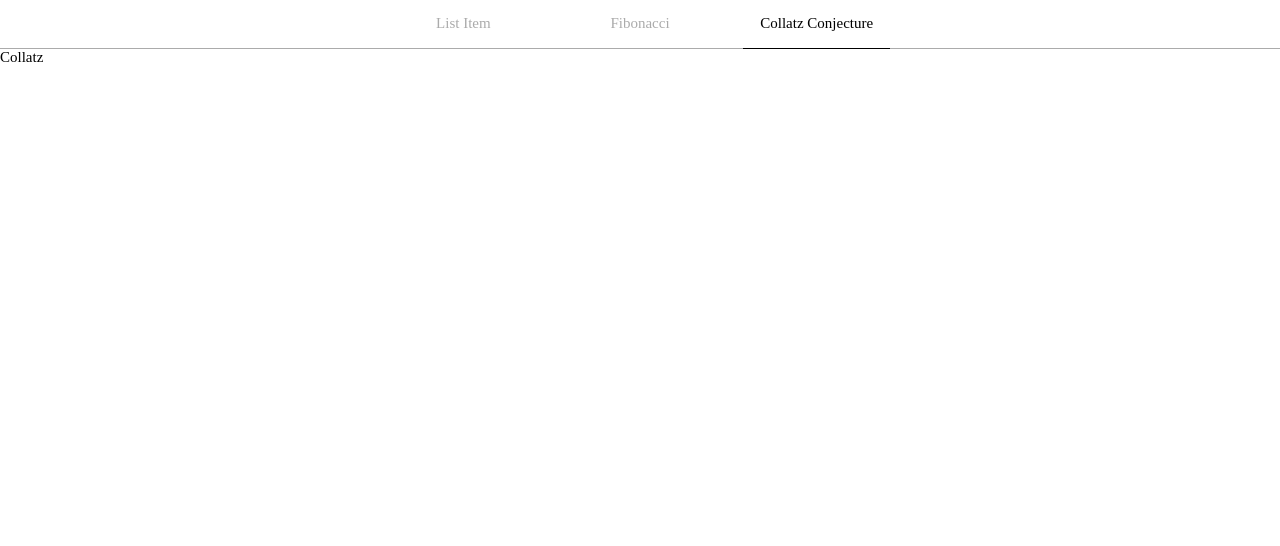
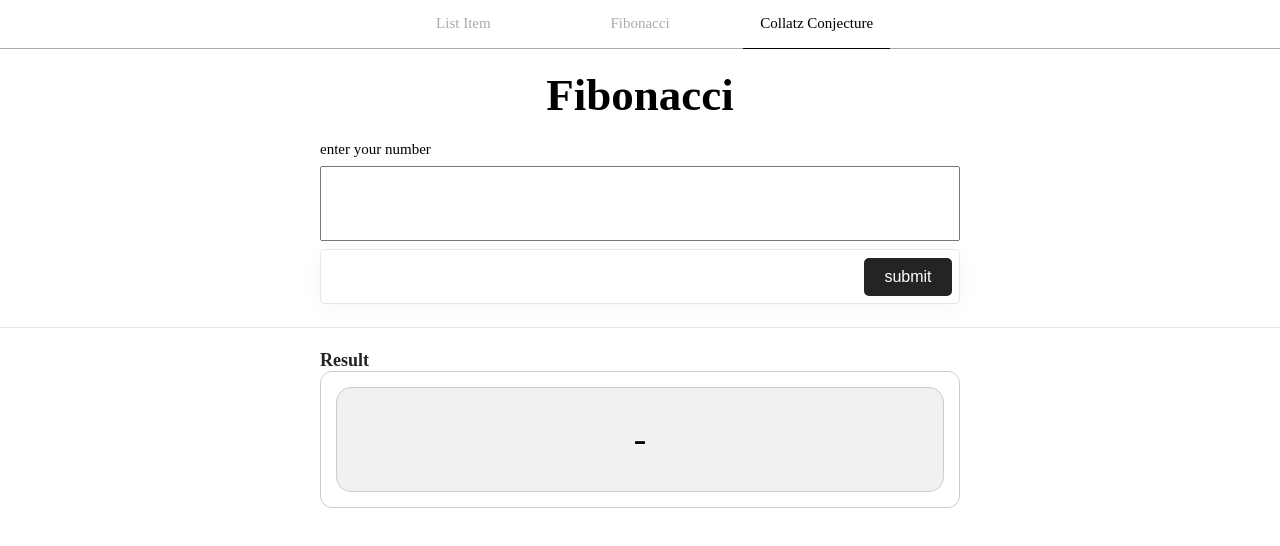
Before and after one commit to Faraz1995/nak-challenge, a React (Vite) app: page /collatz in a window 1280 px wide. Shown: the top 546 px of the page. Built offline with nearby package versions, Linux system fonts and the light colour scheme.

Commit message:
feat: complete ui of algorithm pages

```diff
--- a/src/pages/Collatz.tsx
+++ b/src/pages/Collatz.tsx
@@ -1,7 +1,37 @@
-import React from 'react'
+import React, { useState } from 'react'
+import styles from './algorithm.module.css'
+import LargeInput from '../components/LargeInput'
+import Button from '../components/Button'
+import Card from '../components/Card'
+const Collatz = () => {
+  const [input, setInput] = useState('')
 
-const Collatz = () => {
-  return <div>Collatz</div>
+  const calculateCollatz = () => {
+    console.log('hi')
+  }
+  return (
+    <div className={styles.container}>
+      <p className={styles.title}>Fibonacci</p>
+      <div className={styles.inputContainer}>
+        <LargeInput
+          label='enter your number'
+          value={input}
+          onChange={(e) => setInput(e.target.value)}
+        />
+      </div>
+      <div className={styles.btnContainer}>
+        <Button text='submit' onClick={calculateCollatz} />
+      </div>
+      <div className={styles.divider} />
+
+      <div className={styles.resultContainer}>
+        <p className={styles.resultTitle}>Result</p>
+        <div className={styles.numbersContainer}>
+          <Card />
+        </div>
+      </div>
+    </div>
+  )
 }
 
 export default Collatz
--- a/src/pages/Fibonacci.tsx
+++ b/src/pages/Fibonacci.tsx
@@ -1,7 +1,40 @@
-import React from 'react'
+import React, { useState } from 'react'
+import styles from './algorithm.module.css'
+import LargeInput from '../components/LargeInput'
+import Button from '../components/Button'
+import Card from '../components/Card'
+const Fibonacci = () => {
+  const [input, setInput] = useState('')
 
-const Fibonacci = () => {
-  return <div>Fibonacci</div>
+  const calculateFibonacci = () => {
+    console.log('hi')
+  }
+  return (
+    <div className={styles.container}>
+      <p className={styles.title}>Fibonacci</p>
+      <div className={styles.inputContainer}>
+        <LargeInput
+          label='enter your number'
+          value={input}
+          onChange={(e) => setInput(e.target.value)}
+        />
+      </div>
+      <div className={styles.btnContainer}>
+        <Button text='submit' onClick={calculateFibonacci} />
+      </div>
+      <div className={styles.divider} />
+
+      <div className={styles.resultContainer}>
+        <p className={styles.resultTitle}>Result</p>
+        <div className={styles.numbersContainer}>
+          <Card />
+          <Card text={input} />
+          <Card />
+        </div>
+      </div>
+      <p className={styles.number}>Your Number</p>
+    </div>
+  )
 }
 
 export default Fibonacci
--- /dev/null
+++ b/src/pages/algorithm.module.css
@@ -0,0 +1,54 @@
+.container{
+  margin: 0 auto;
+}
+.title{
+  font-weight: bold;
+  font-size: 3rem;
+  text-align: center;
+  margin-top:20px ;
+  margin-bottom:20px ;
+}
+.inputContainer{
+    width: 50%;
+    margin: 0 auto;
+}
+.btnContainer{
+  width: 50%;
+  margin: 0 auto;
+  border: 1px solid #E6E6E6;
+  box-shadow: 0px 4px 22px 0px #0000000A;
+  border-radius: 5px;
+  padding: 0.5rem;
+  display: flex;
+  justify-content: flex-end;
+}
+
+.divider{
+  height: 1px;
+  width: 100%;
+  background-color:#E6E6E6 ;
+  margin-top: 1.5rem;
+  margin-bottom: 1.5rem;
+}
+.resultContainer{
+  width: 50%;
+  margin: 0 auto;
+}
+.resultTitle{
+  color: #242424;
+  font-size: 1.2rem;
+  font-weight: 600;
+}
+.numbersContainer{
+  width: 100%;
+  display: flex;
+  gap: 1rem;
+  border: 1px solid #ccc;
+  border-radius: 12px;
+  padding: 1rem;
+}
+.number{
+  margin-top: 1rem;
+  text-align: center;
+  color: #808080;
+}
```
